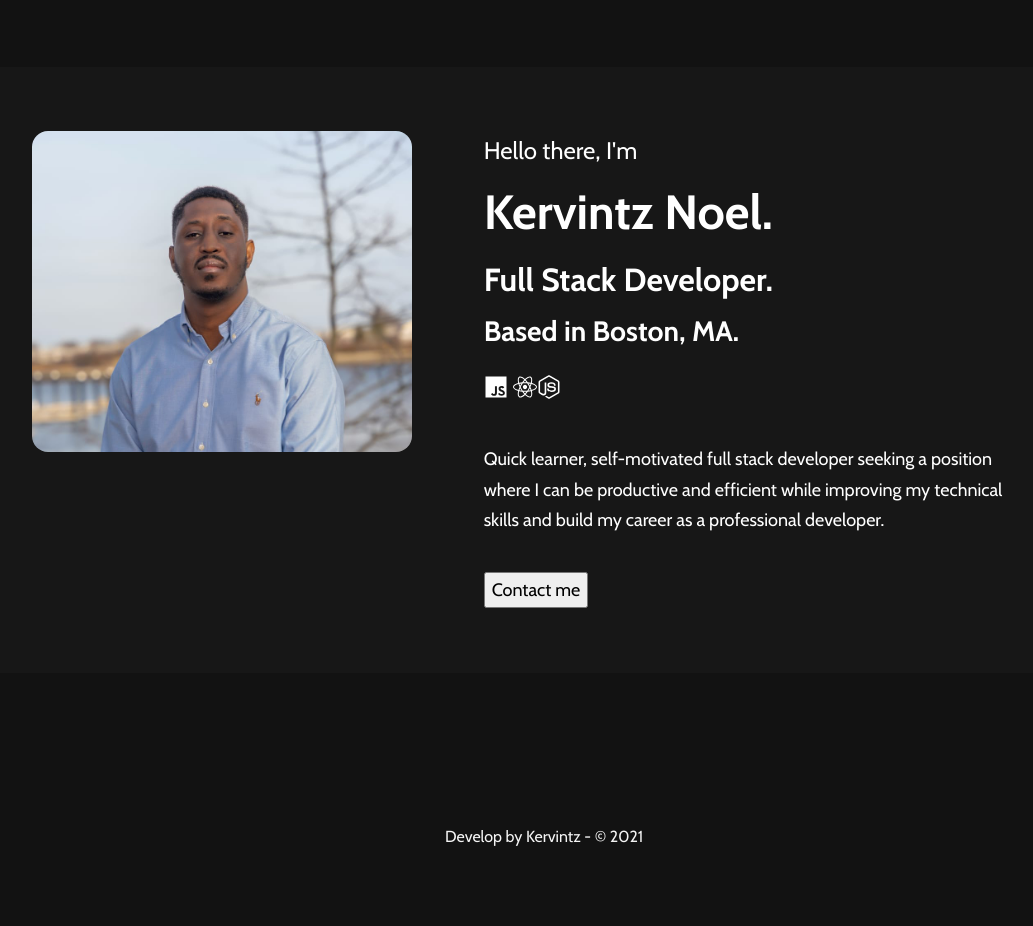
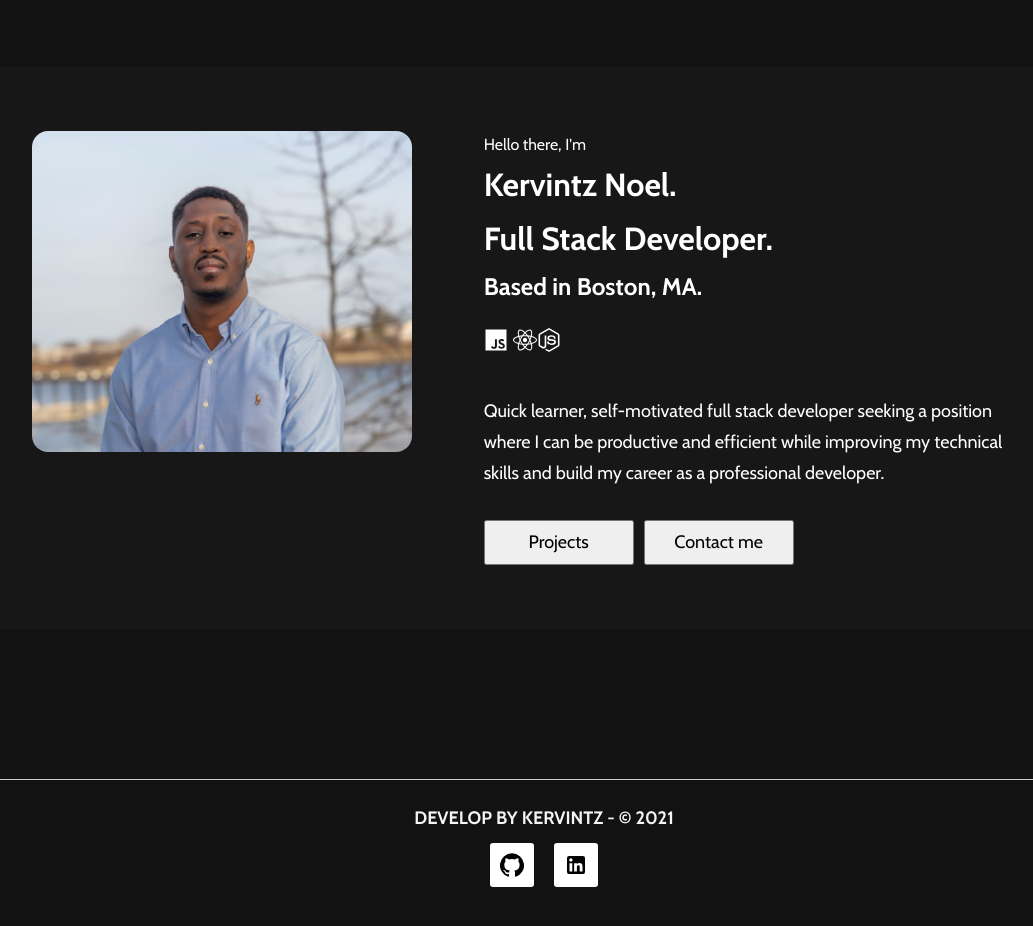
Before and after one commit to kervcode/kervintznoel.com, a React (Create React App) app: page / in a window 1280 px wide. Shown: the part 140-1066 px from the top of the page, without its empty margins (96-1129 px from the left). Before the commit the page ends 990 px from the top, so only its background shows below. Built offline with nearby package versions, Linux system fonts and the light colour scheme.

Commit message:
working on styling

```diff
--- a/package.json
+++ b/package.json
@@ -3,6 +3,8 @@
   "version": "0.1.0",
   "private": true,
   "dependencies": {
+    "@material-ui/core": "^4.11.3",
+    "@material-ui/icons": "^4.11.2",
     "@testing-library/jest-dom": "^5.11.9",
     "@testing-library/react": "^11.2.5",
     "@testing-library/user-event": "^12.6.3",
--- a/src/App.js
+++ b/src/App.js
@@ -4,11 +4,12 @@ import Contact from './components/Contact';
 import Footer from './components/Footer';
 import Header from './components/Header';
 import Project_lists from './components/Project_list';
-import { BrowserRouter as router, Switch, Route } from 'react-router-dom';
+import { BrowserRouter as Router, Switch, Route } from 'react-router-dom';
 
 
 function App() {
   return (
+    <Router>
     <div className="App">
       <Menu />
       <Switch>
@@ -19,6 +20,7 @@ function App() {
       </Switch>
       <Footer />
     </div>
+    </Router>
   );
 }
 
--- a/src/components/Footer.js
+++ b/src/components/Footer.js
@@ -1,9 +1,20 @@
 import react from 'react';
+import { Link } from "react-router-dom";
+import LinkedInIcon from '@material-ui/icons/LinkedIn';
+import GitHubIcon from '@material-ui/icons/GitHub';
 
 
 const Footer = () => (
     <div className = "footer">
         <p> Develop by Kervintz -  &copy; 2021 </p>
+        <div>
+            <a href="https://github.com/kervcode" target="_blank">
+                <GitHubIcon className="social-icons"/>
+            </a>
+            <a href="https://www.linkedin.com/in/kervintznoel/" target="_blank">
+                <LinkedInIcon className="social-icons"/>
+            </a>
+        </div>
     </div>
 )
 
--- a/src/components/Hero.js
+++ b/src/components/Hero.js
@@ -1,5 +1,7 @@
 import react from 'react';
+import { Link } from "react-router-dom";
 import profile_picture from '../images/profile_picture.png';
+import * as Icons from '@material-ui/icons';
 import {FaJs, FaReact, FaNodeJs} from 'react-icons/fa';
 import './hero.style.css'
 
@@ -17,7 +19,12 @@ const Hero = () => (
           <p className="pitch">
            Quick learner, self-motivated full stack developer seeking a position where I can be productive and efficient while improving my technical skills and build my career as a professional developer.
           </p>
-         <button className="button">Contact me</button>
+          <Link to="/projects">
+            <button className="button">Projects</button>
+          </Link>
+          <Link to="/contact">
+            <button className="button">Contact me</button>
+          </Link>
        </div>
   </div>
 )
--- a/src/components/hero.style.css
+++ b/src/components/hero.style.css
@@ -20,7 +20,7 @@
 .info_text {
   padding: 0 40px;
   text-align: left;
-  font-size: 24px;
+  /* font-size: 24px; */
 }
 
 .info_text_heading {
@@ -28,7 +28,7 @@
 }
 
 .location {
-  font-size: 24pxpx;
+  font-size: 24px;
   padding-bottom: 16px;
 }
 
@@ -44,7 +44,7 @@
 }
 
 .my_name {
-  font-size: 48px;
+  /* font-size: 48px; */
 }
 
 .image {
@@ -61,9 +61,41 @@
 }
 
 .button {
+  width: 150px;
   position: inherit;
   right: 0px;
   font-size: 18px;
+  cursor: pointer;
+  padding: 5px 10px;
+  margin-right: 10px;
+}
+
+.button:hover {
+  background-color: transparent;
+  border: 2px solid white;
+  color: #fff;
+}
+
+.footer {
+  display: flex;
+  flex-direction: column;
+  align-items: center;
+  height: 150px;
+  justify-content: center;
+  border-top: 1px solid #ccc;
+  text-transform: uppercase;
+  font-size: 18px;
+  font-weight: 600;
+}
+
+.social-icons {
+  width: 30px;
+  height: 30px;
+  background-color: #fff;
+  color: black;
+  padding: 10px;
+  margin: 10px;
+  border-radius: 3px;
 }
 
 /* MEDIA QUERY */
```
Also changed, not shown: 1 other file (tests, documents, lock files or other folders).
